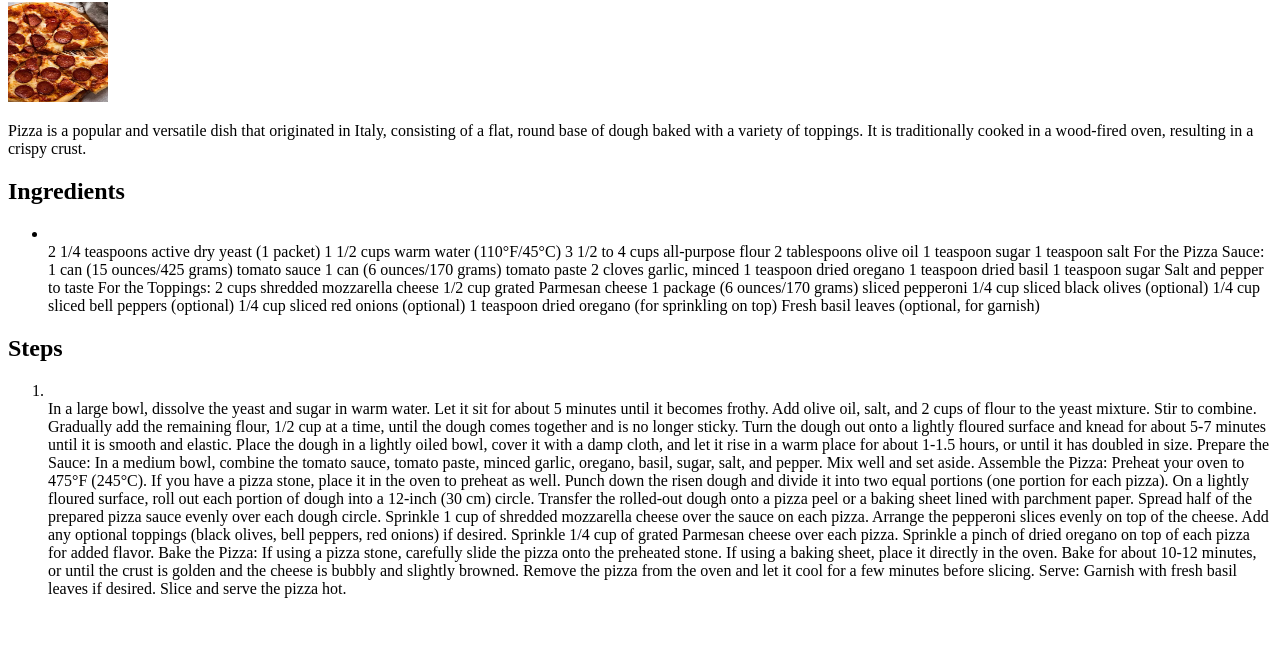
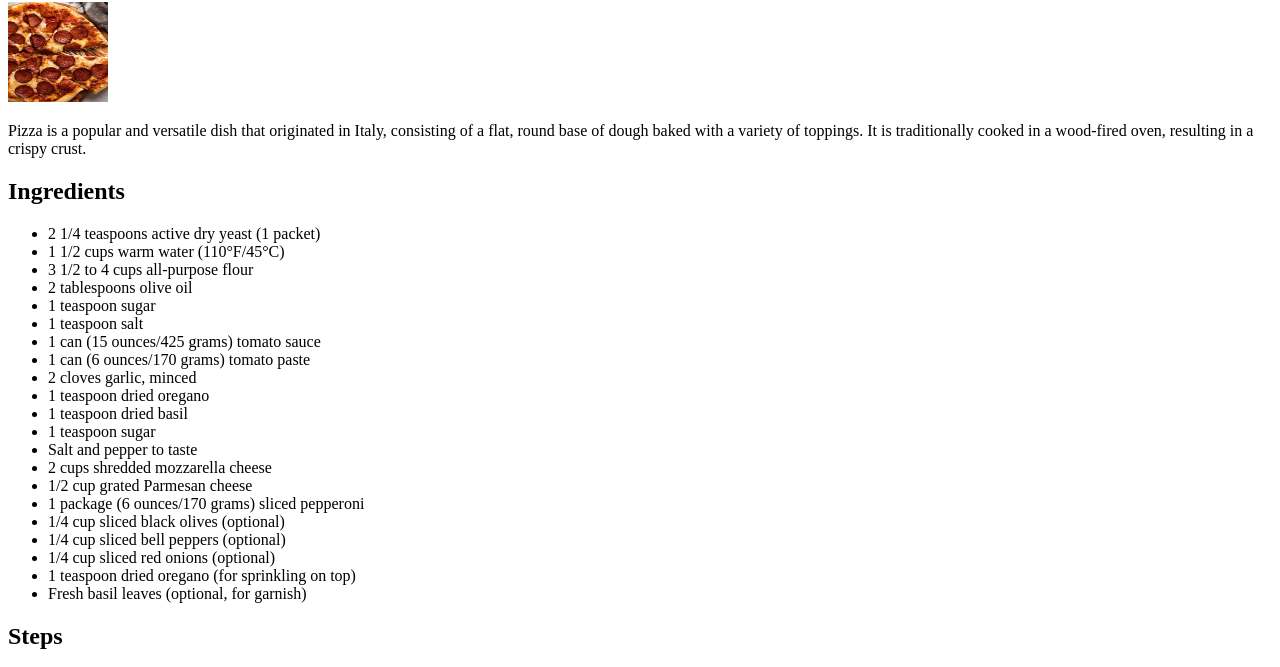
Before and after one commit to Kgodisho-Mononyane/odin-recipes, a plain HTML site: page recipes/pizza.html in a window 1280 px wide. Shown: the part 78-745 px from the top of the page. Drawn offline with Linux system fonts and the light colour scheme.

Commit message:
add pizza ingredients into structured list

```diff
--- a/recipes/pizza.html
+++ b/recipes/pizza.html
@@ -15,30 +15,27 @@
 
         <h2>Ingredients</h2>
         <ul>
-            <li></li>
-            2 1/4 teaspoons active dry yeast (1 packet)
-1 1/2 cups warm water (110°F/45°C)
-3 1/2 to 4 cups all-purpose flour
-2 tablespoons olive oil
-1 teaspoon sugar
-1 teaspoon salt
-For the Pizza Sauce:
-1 can (15 ounces/425 grams) tomato sauce
-1 can (6 ounces/170 grams) tomato paste
-2 cloves garlic, minced
-1 teaspoon dried oregano
-1 teaspoon dried basil
-1 teaspoon sugar
-Salt and pepper to taste
-For the Toppings:
-2 cups shredded mozzarella cheese
-1/2 cup grated Parmesan cheese
-1 package (6 ounces/170 grams) sliced pepperoni
-1/4 cup sliced black olives (optional)
-1/4 cup sliced bell peppers (optional)
-1/4 cup sliced red onions (optional)
-1 teaspoon dried oregano (for sprinkling on top)
-Fresh basil leaves (optional, for garnish)
+            <li>2 1/4 teaspoons active dry yeast (1 packet)</li>
+            <li>1 1/2 cups warm water (110°F/45°C)</li>
+            <li>3 1/2 to 4 cups all-purpose flour</li>
+            <li>2 tablespoons olive oil</li>
+            <li>1 teaspoon sugar</li>
+            <li>1 teaspoon salt</li>
+            <li>1 can (15 ounces/425 grams) tomato sauce</li>
+            <li>1 can (6 ounces/170 grams) tomato paste</li>
+            <li>2 cloves garlic, minced</li>
+            <li>1 teaspoon dried oregano</li>
+            <li>1 teaspoon dried basil</li>
+            <li>1 teaspoon sugar</li>
+            <li>Salt and pepper to taste</li>
+            <li>2 cups shredded mozzarella cheese</li>
+            <li>1/2 cup grated Parmesan cheese</li>
+            <li>1 package (6 ounces/170 grams) sliced pepperoni</li>
+            <li>1/4 cup sliced black olives (optional)</li>
+            <li>1/4 cup sliced bell peppers (optional)</li>
+            <li>1/4 cup sliced red onions (optional)</li>
+            <li>1 teaspoon dried oregano (for sprinkling on top)</li>
+            <li>Fresh basil leaves (optional, for garnish)</li>
         </ul>
         <h2>Steps</h2>
         <ol>
```
